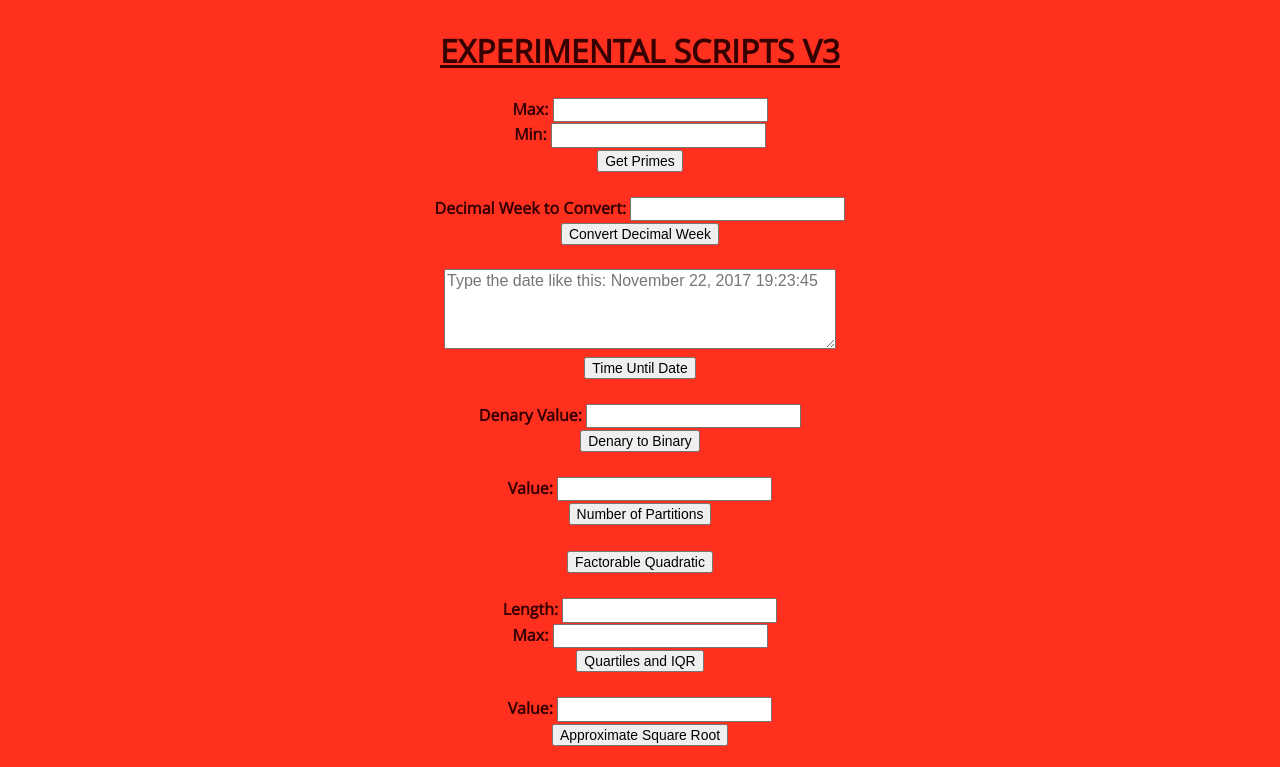
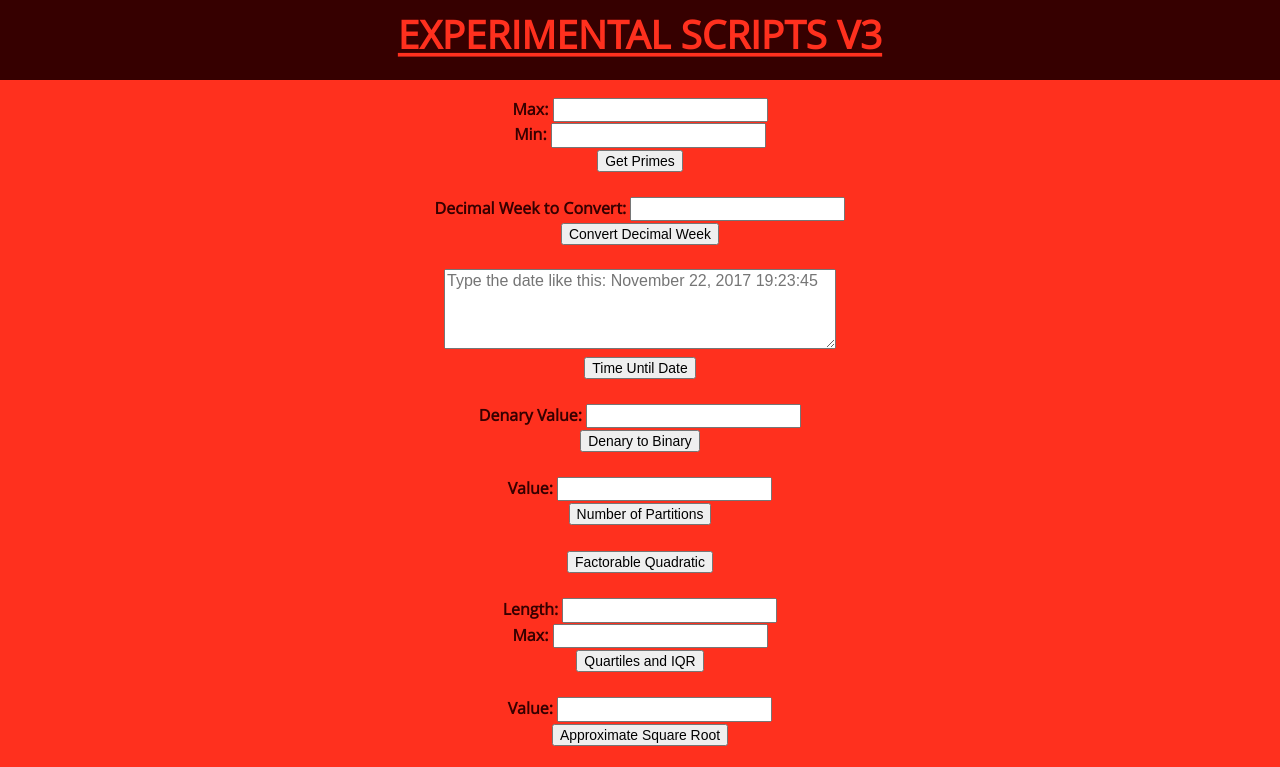
Before and after one commit to kakol20/Experimental-V3, a plain HTML site: page index.html in a window 1280 px wide. Shown: the top 767 px of the page. Drawn offline with nearby package versions, Linux system fonts and the light colour scheme.

Commit message:
Added a little design for the title

```diff
--- a/css/stylesheet.css
+++ b/css/stylesheet.css
@@ -3,7 +3,7 @@ http://www.htmlbasix.com/stylesheet.shtml
 https://www.fontsquirrel.com
 */
 body {
-    font-family: 'open_sansregular';
+    font-family: 'Open Sans';
     color: #360000;
     background-color: #FF301E;
     text-align: center;
@@ -26,7 +26,7 @@ form {
     font-weight: bold;
 }
 @font-face {
-    font-family: 'open_sansregular';
+    font-family: 'Open Sans';
     src: url('OpenSans-Regular-webfont.eot');
     src: url('OpenSans-Regular-webfont.eot?#iefix') format('embedded-opentype'),
          url('OpenSans-Regular-webfont.woff') format('woff'),
@@ -41,3 +41,35 @@ a {
 .bold {
     font-weight: bold;
 }
+
+.titleText {
+    font-size: 21px;
+    color: rgb( 255, 48, 30 );
+    text-decoration: underline;
+    text-transform: uppercase;
+    text-align: center;
+    font-weight: bold;
+    -moz-transform: matrix( 1.84421771631566, 0, 0, 1.84421771631566, 0, 0);
+    -webkit-transform: matrix( 1.84421771631566, 0, 0, 1.84421771631566, 0, 0);
+    position: absolute;
+    left: 0px;
+    right: 0px;
+    margin-left: auto;
+    margin-right: auto;
+    top: 0px;
+    bottom: 0px;
+    margin-top: auto;
+    margin-bottom: auto;
+    width: 598px;
+    height: 36px;
+    z-index: 3;
+}
+.titleBG {
+    background-color: rgb( 54, 0, 0 );
+    position: absolute;
+    left: 0px;
+    top: 0px;
+    width: 100%;
+    height: 80px;
+    z-index: 2;
+}
--- a/index.html
+++ b/index.html
@@ -39,7 +39,10 @@
 </head>
 
 <body>
-	<h1>EXPERIMENTAL SCRIPTS V3</h1>
+	<h1>1</h1>
+	<div class="titleBG">
+		<div class="titleText">Experimental Scripts V3</div>
+	</div>
 
 	<noscript>
 		Your browser doesn't support JavaScript or does not have JavaScript enabled <br><br>
--- a/main.js
+++ b/main.js
@@ -1167,7 +1167,5 @@ TODO List -
 1. Enhancement {
     a. None
 }
-2. Iterations {
-    a. Add option to input a, b, & c
-}
+2. None
 */
```
